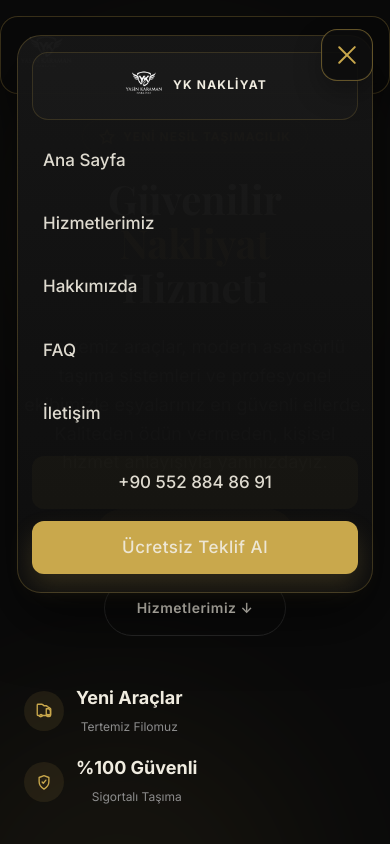
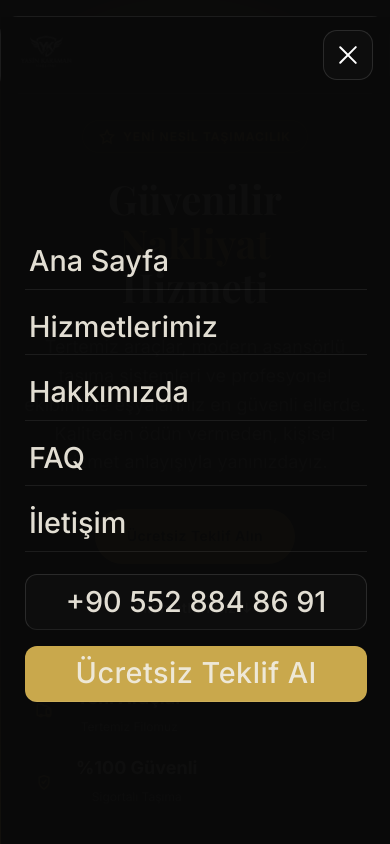
Before and after one commit to TK030/yasin-karaman, a plain HTML site: page index.html in a window 390 px wide. Both pictures are taken after a click on the button "Menü". Shown: the top 844 px of the page. Drawn offline with nearby package versions, Linux system fonts and the light colour scheme.

Commit message:
refactor: clean up navbar styles and remove mobile brand section

```diff
--- a/index.html
+++ b/index.html
@@ -26,10 +26,6 @@
             </a>
 
             <nav class="nav-links" id="navLinks">
-                <div class="nav-mobile-brand">
-                    <img src="img/logo.png" alt="YK Nakliyat" class="logo-img" />
-                    <span>YK NAKLİYAT</span>
-                </div>
                 <a href="#home">Ana Sayfa</a>
                 <a href="#hizmetler">Hizmetlerimiz</a>
                 <a href="#hakkimizda">Hakkımızda</a>
--- a/style.css
+++ b/style.css
@@ -1010,11 +1010,11 @@ a {
 @media (max-width: 768px) {
     .nav-container {
         padding: 10px 16px;
-            background: rgba(10, 10, 10, 0.86);
-            border: 1px solid rgba(201, 168, 76, 0.25);
+        background: rgba(10, 10, 10, 0.75);
+            border: 1px solid rgba(255, 255, 255, 0.08);
         border-radius: 18px;
         backdrop-filter: blur(12px);
-        box-shadow: 0 12px 30px rgba(0, 0, 0, 0.28);
+        box-shadow: none;
     }
 
     .nav-logo span {
@@ -1024,15 +1024,17 @@ a {
     .nav-links {
         display: none;
         position: fixed;
-        inset: 18px 16px auto 16px;
-            background: linear-gradient(180deg, rgba(22, 22, 22, 0.98), rgba(14, 14, 14, 0.98));
-            border: 1px solid rgba(201, 168, 76, 0.24);
-            box-shadow: 0 26px 60px rgba(0, 0, 0, 0.58);
-            border-radius: 24px;
-            padding: 16px 14px 18px;
+        inset: 0;
+            width: 100vw;
+            height: 100vh;
+            background: rgba(10, 10, 10, 0.98);
+            border: none;
+            border-radius: 0;
+            padding: 90px 24px 32px;
         flex-direction: column;
         align-items: stretch;
-            gap: 10px;
+        justify-content: center;
+        gap: 10px;
         z-index: 99;
     }
 
@@ -1040,40 +1042,19 @@ a {
         display: flex;
     }
 
-    .nav-mobile-brand {
-        display: flex;
-        align-items: center;
-        justify-content: center;
-        gap: 10px;
-        width: 100%;
-        padding: 12px 12px 14px;
-            border: 1px solid rgba(201, 168, 76, 0.18);
-            border-radius: 16px;
-            background: rgba(255, 255, 255, 0.02);
-            margin-bottom: 4px;
-        color: var(--text);
-        font-size: 12px;
-        font-weight: 700;
-        letter-spacing: 1.2px;
-    }
-
-    .nav-mobile-brand .logo-img {
-        height: 40px;
-    }
-
     .nav-links a {
         width: 100%;
-        font-size: 17px;
-            padding: 12px 10px;
-            border-radius: 12px;
-            border: 1px solid transparent;
-            color: rgba(240, 236, 224, 0.92);
+        font-size: clamp(1.8rem, 6vw, 2.6rem);
+            font-weight: 500;
+            line-height: 1.2;
+            padding: 10px 4px;
+            border-bottom: 1px solid rgba(255, 255, 255, 0.08);
+            color: rgba(240, 236, 224, 0.94);
         }
 
         .nav-links a:hover {
-            background: rgba(201, 168, 76, 0.08);
-            border-color: rgba(201, 168, 76, 0.18);
-            color: var(--gold);
+        color: #ffffff;
+            background: transparent;
     }
 
     .nav-links a::after {
@@ -1089,20 +1070,20 @@ a {
     }
 
     .nav-phone-mobile {
-        margin-top: 6px;
-        font-size: 15px;
-        padding: 12px 14px;
-            border: 1px solid rgba(201, 168, 76, 0.3);
+        margin-top: 12px;
+            font-size: 1rem;
+            padding: 14px 18px;
+            border: 1px solid rgba(255, 255, 255, 0.12);
             border-radius: 12px;
-            background: rgba(201, 168, 76, 0.04);
+        background: rgba(255, 255, 255, 0.02);
     }
 
     .nav-cta-mobile {
-        margin-top: 2px;
-            padding: 15px 18px;
+        margin-top: 6px;
+            padding: 16px 18px;
             width: 100%;
-            border-radius: 14px;
-            box-shadow: 0 12px 25px rgba(201, 168, 76, 0.18);
+        border-radius: 12px;
+            box-shadow: none;
     }
 
     .nav-actions {
@@ -1112,10 +1093,18 @@ a {
     .nav-toggle {
         display: flex;
         z-index: 100;
-        width: 52px;
-            height: 52px;
+        width: 50px;
+            height: 50px;
             align-items: center;
             justify-content: center;
+        background: rgba(255, 255, 255, 0.02);
+            border: 1px solid rgba(255, 255, 255, 0.12);
+            border-radius: 14px;
+            box-shadow: none;
+        }
+
+        .nav-toggle span {
+            background: #ffffff;
     }
 
     .nav-toggle.open span:nth-child(1) {
```
